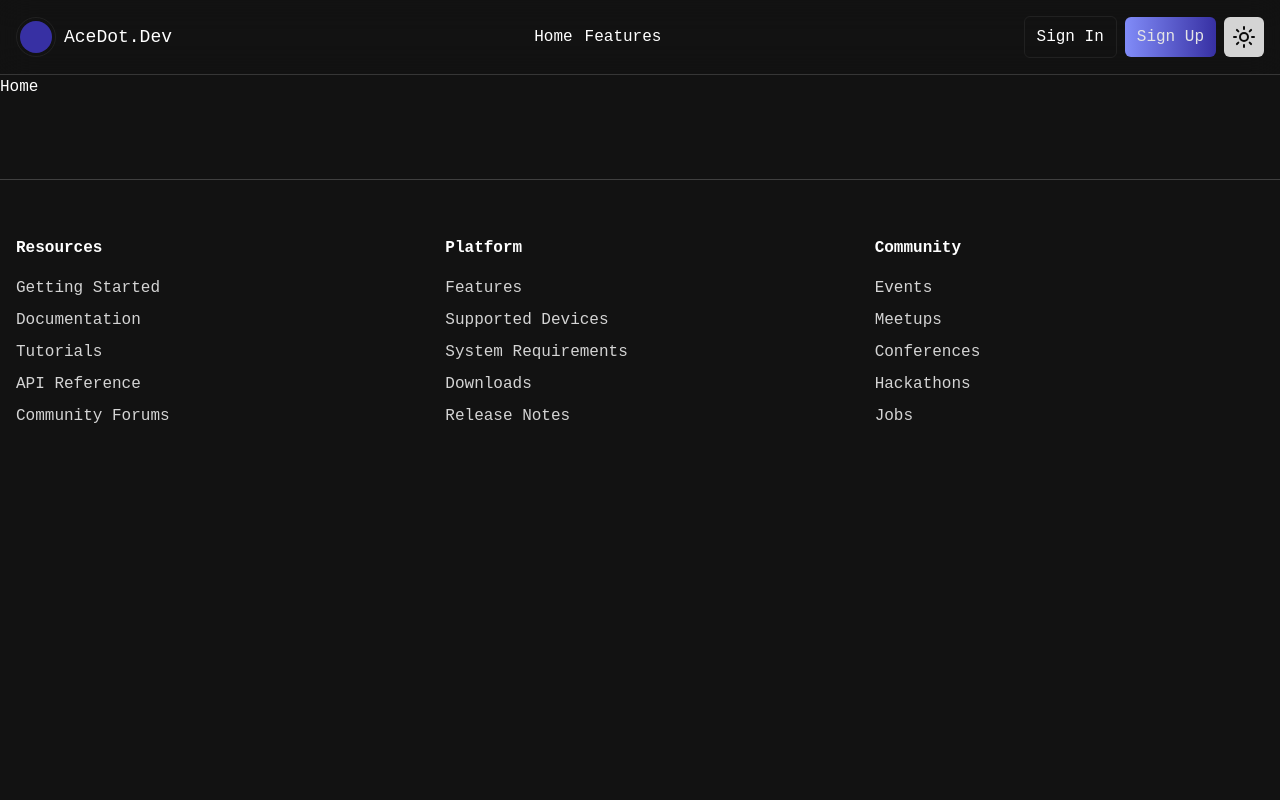
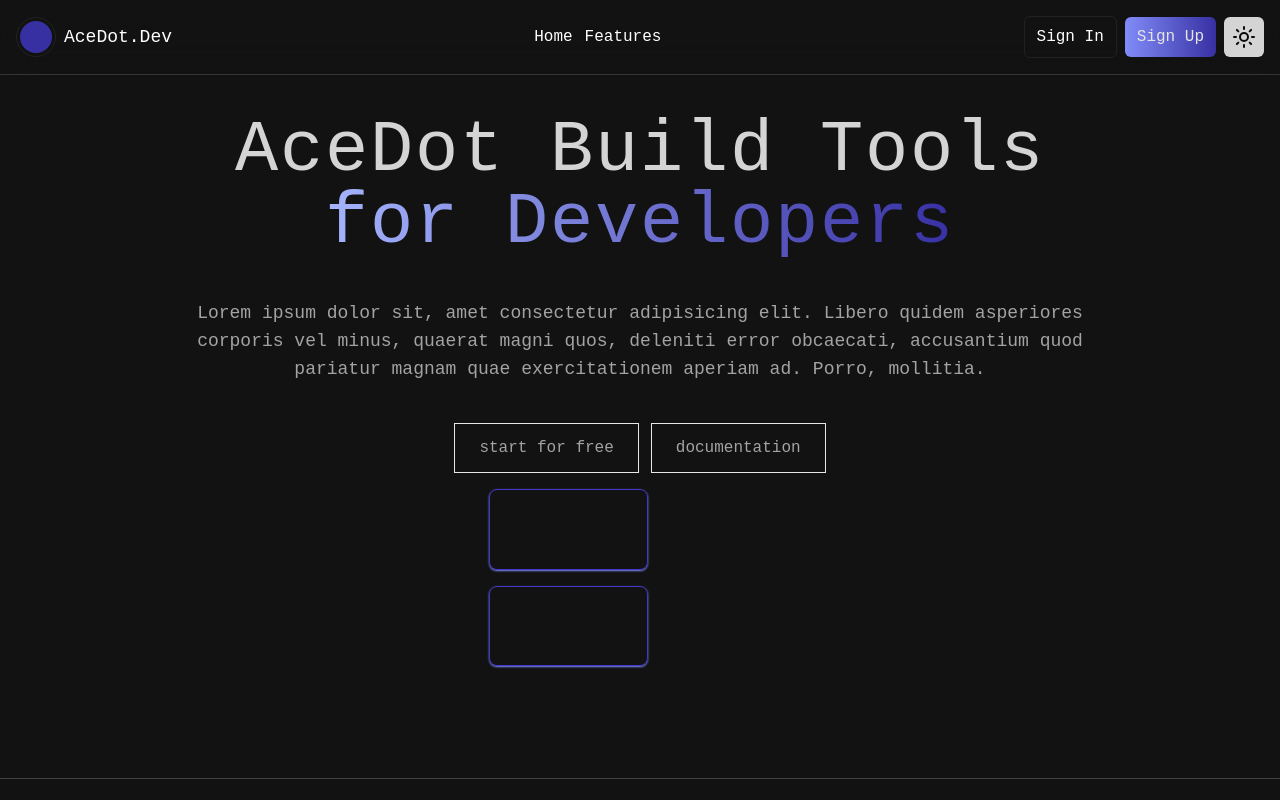
Before and after one commit to Marshallhch/aicc6, a React (Create React App) app in the folder apps/dotdev/: page / in a window 1280 px wide. Shown: the top 800 px of the page. Built offline with nearby package versions, Linux system fonts and the light colour scheme; grey boxes are pictures that could not be loaded; the HTML template or start-up script is replaced by a standard one.

Commit message:
'0520_v1.5'

```diff
--- /dev/null
+++ b/apps/dotdev/src/components/home/HeroSection.jsx
@@ -0,0 +1,58 @@
+import React from 'react';
+import { heroLinks } from '../../constants/data';
+import { Link } from 'react-router-dom';
+
+import video1 from '../../assets/video1.mp4';
+import video2 from '../../assets/video2.mp4';
+
+const HeroSection = () => {
+  const videos = [
+    { src: video1, type: 'video/mp4' },
+    { src: video2, type: 'video/mp4' },
+  ];
+  return (
+    <div className="hero-wrapper flex flex-col items-center mt-6">
+      <h1 className="slogan text-4xl lg:text-7xl sm:text-6xl text-center tracking-wide text-neutral-700 dark:text-neutral-300">
+        AceDot Build Tools
+        <br />
+        <span className="bg-gradient-to-r from-indigo-300 to-indigo-800 text-transparent bg-clip-text">
+          for Developers
+        </span>
+      </h1>
+      <p className="mt-10 text-lg text-center text-neutral-600 dark:text-neutral-400 max-w-4xl">
+        Lorem ipsum dolor sit, amet consectetur adipisicing elit. Libero quidem
+        asperiores corporis vel minus, quaerat magni quos, deleniti error
+        obcaecati, accusantium quod pariatur magnam quae exercitationem aperiam
+        ad. Porro, mollitia.
+      </p>
+
+      <div className="sub-links mt-10 flex gap-3">
+        {heroLinks.map((item, idx) => (
+          <Link
+            key={idx}
+            to={item.to}
+            className="py-[0.75rem] px-[1.5rem] border text-neutral-400 hover:bg-indigo-600 hover:text-white transition-all duration-300"
+          >
+            {item.text}
+          </Link>
+        ))}
+      </div>
+
+      <div className="video-wrapper">
+        {videos.map((video, idx) => (
+          <video
+            autoPlay
+            loop
+            muted
+            key={idx}
+            className="rounded-lg w-full md:w-1/2 border border-indigo-700 shadow-sm shadow-indigo-400 my-auto mx-auto md:my-4 md:mx-2"
+          >
+            <source src={video.src} type={video.type} />
+          </video>
+        ))}
+      </div>
+    </div>
+  );
+};
+
+export default HeroSection;
--- a/apps/dotdev/src/components/home/index.jsx
+++ b/apps/dotdev/src/components/home/index.jsx
@@ -1,7 +1,14 @@
 import React from 'react';
+import HeroSection from './HeroSection';
 
 const index = () => {
-  return <div>Home</div>;
+  return (
+    <div className="home">
+      <div className="container">
+        <HeroSection />
+      </div>
+    </div>
+  );
 };
 
 export default index;
```
